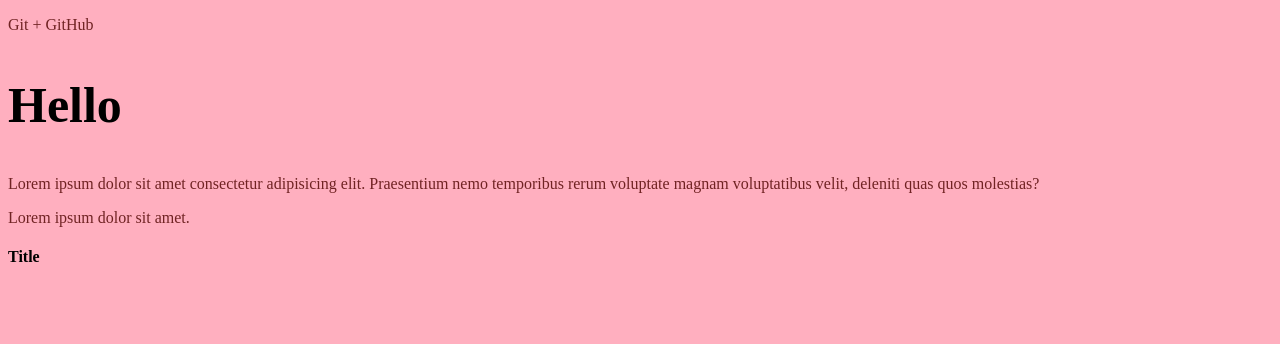
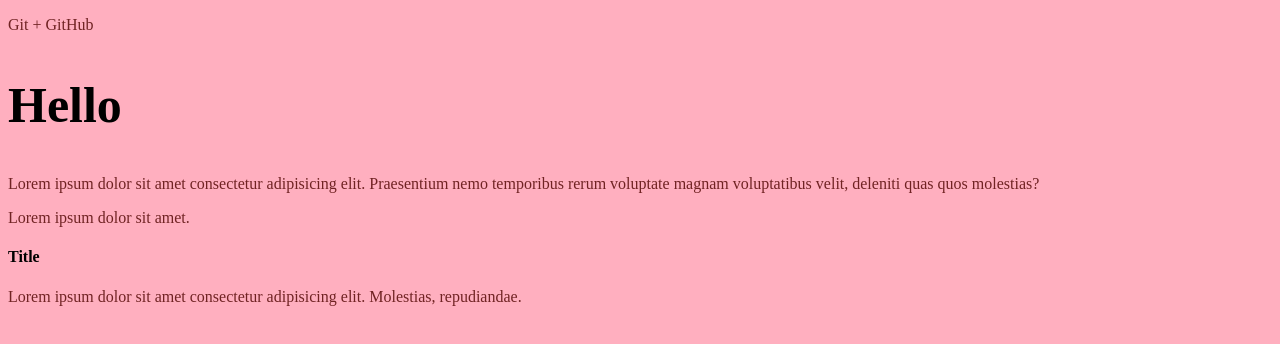
Before and after one commit to KiradGit/GitTest, a plain HTML site: page index.html in a window 1280 px wide. Drawn offline with Linux system fonts and the light colour scheme.

Commit message:
Новая ветка

```diff
--- a/index.html
+++ b/index.html
@@ -13,5 +13,6 @@
     <p>Lorem ipsum dolor sit amet consectetur adipisicing elit. Praesentium nemo temporibus rerum voluptate magnam voluptatibus velit, deleniti quas quos molestias?</p>
     <p>Lorem ipsum dolor sit amet.</p>
     <h4>Title</h4>
+    <p>Lorem ipsum dolor sit amet consectetur adipisicing elit. Molestias, repudiandae.</p>
 </body>
 </html>
```
